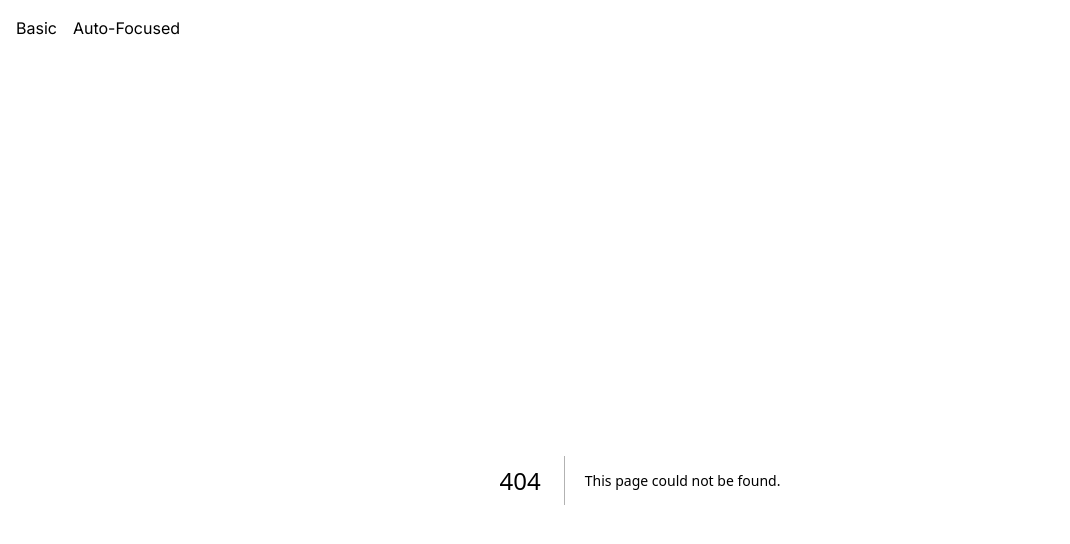
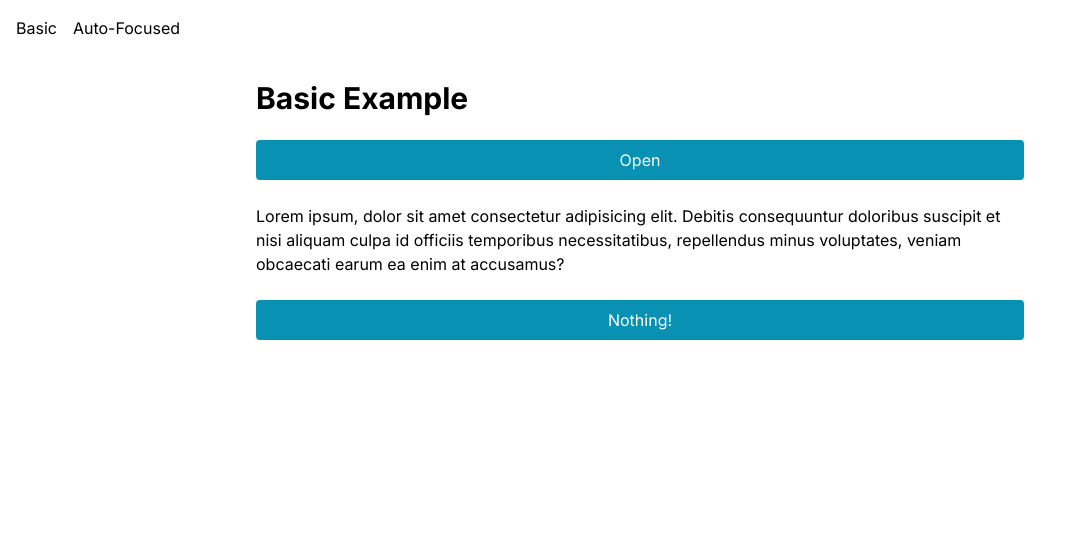
Before and after one commit to Matin297/focus-trap, a Next.js app: page /basic in a window 1280 px wide. Before the commit this address had no page. Shown: the top 544 px of the page, without its empty margins (0-1070 px from the left). Built offline with nearby package versions, Linux system fonts and the light colour scheme.

Commit message:
add example for basic use case

```diff
--- /dev/null
+++ b/app/basic/page.tsx
@@ -0,0 +1,41 @@
+"use client";
+
+import { useState } from "react";
+import FocusTrap from "@/components/FocusTrap";
+
+export default function Home() {
+  const [open, setOpen] = useState(false);
+
+  return (
+    <>
+      <h1 className="text-3xl font-bold">Basic Example</h1>
+      <button
+        className="bg-cyan-600 text-white p-2 rounded"
+        onClick={() => setOpen(true)}
+      >
+        Open
+      </button>
+      {open && (
+        <FocusTrap>
+          <form className="flex flex-col gap-2 bg-gray-300 rounded p-3">
+            <input placeholder="test1" className="border p-2" />
+            <input placeholder="test2" className="border p-2" />
+            <button
+              className="bg-cyan-600 text-white p-2 rounded"
+              onClick={() => setOpen(false)}
+            >
+              close
+            </button>
+          </form>
+        </FocusTrap>
+      )}
+      <p>
+        Lorem ipsum, dolor sit amet consectetur adipisicing elit. Debitis
+        consequuntur doloribus suscipit et nisi aliquam culpa id officiis
+        temporibus necessitatibus, repellendus minus voluptates, veniam
+        obcaecati earum ea enim at accusamus?
+      </p>
+      <button className="bg-cyan-600 text-white p-2 rounded">Nothing!</button>
+    </>
+  );
+}
```
